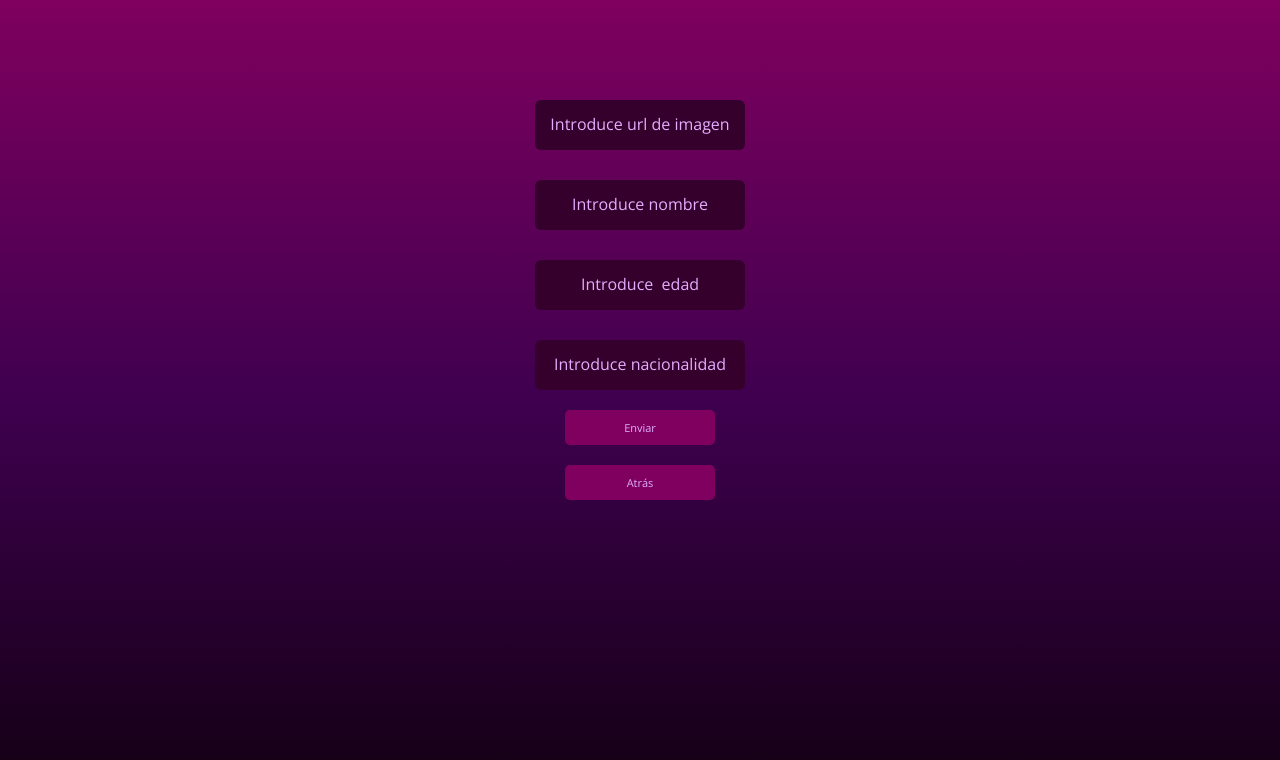
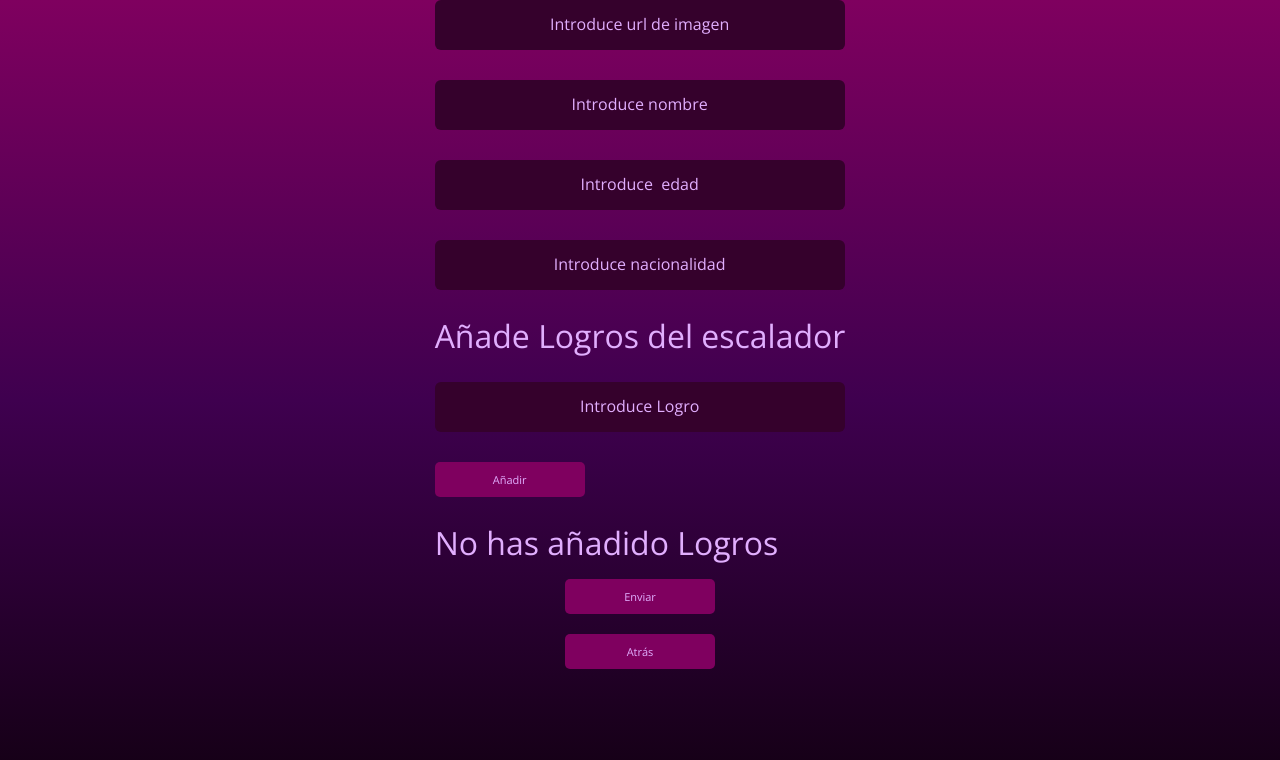
Before and after one commit to Katykaze/PROYECTO-EJEMPLO, a Vue app: page /formClimber in a window 1280 px wide. Shown: the top 760 px of the page. Built offline with nearby package versions, Linux system fonts and the light colour scheme.

Commit message:
add methods for achievments data and clean project

```diff
--- a/src/views/AddClimberView.vue
+++ b/src/views/AddClimberView.vue
@@ -5,6 +5,14 @@
       <CInput v-model:src="name" placeholder="Introduce nombre"></CInput>
       <CInput v-model:src="age" placeholder="Introduce  edad"></CInput>
       <CInput v-model:src="nationality" placeholder="Introduce nacionalidad"></CInput>
+      <p>Añade Logros del escalador</p>
+      <CInput v-model:src="achievement" placeholder="Introduce Logro"></CInput>
+      <CButton @click="addAchievement()">Añadir</CButton>
+      <p v-if="!achievements || achievements.length === 0">No has añadido Logros</p>
+      <ul v-else>
+        <li v-for="(achievement, index) in achievements" :key="index">{{ achievement }}</li>
+        <CButton @click="removeAchievement(index)">Eliminar</CButton>
+      </ul>
     </template>
     <template #button>
       <CButton @click="doSubmit()">Enviar</CButton>
@@ -25,35 +33,55 @@ export default {
     CInput,
     CButton
   },
-  data(){
-    return{
+  data() {
+    return {
       img: '',
       name: '',
       age: '',
       nationality: '',
-        climbers:[],
+      achievement:'',
+      achievements: [],
+      climbers: []
     }
   },
-  methods:{
-    async doSubmit(){
-        try{
+  methods: {
+    async doSubmit() {
+      try {
         const climber = {
-                img:this.img,
-                name:this.name,
-                age:this.age,
-                nationality:this.nationality,
-                achievements:[]
+          img: this.img,
+          name: this.name,
+          age: this.age,
+          nationality: this.nationality,
+          achievement: this.achievement,
+          achievements: this.achievements
         }
-            const useClimberStore= climbersStore();
-            this.climbers = await useClimberStore.addClimber(climber);
-
-        }catch(e){
+        const useClimberStore = climbersStore()
+        this.climbers = await useClimberStore.addClimber(climber)
+        //metodo que copia propiedades d eun objeto a otro
+        //con esto conseguimos copiar los datos iniciales al que hay actualmente
+        //solo funciona si coincide
+        //https://stackoverflow.com/questions/35604987/is-there-a-proper-way-of-resetting-a-components-initial-data-in-vuejs
+        Object.assign(this.$data, this.$options.data.apply(this))
+        // this.img=''
+        // this.name=''
+        // this.age=''
+        // this.nationality=''
+        // this.achievements=[]
+      } catch (e) {
         console.log(e)
       }
     },
-    goBack(){
+    goBack() {
       this.$router.go(-1)
-    }
+    },
+    addAchievement() {
+      this.achievements.push(this.achievement)
+      this.achievement = ''
+      console.log(this.achievements)
+    },
+    removeAchievement(index) {
+      this.achievements.splice(index, 1)
+    },
 
   }
 }
--- a/src/views/LoginView.vue
+++ b/src/views/LoginView.vue
@@ -48,7 +48,7 @@ export default {
   },
   computed: {
     publishedNamedPassword() {
-      return `Welcome ${this.username} Tu contraseña es ${this.password}`
+      return `Bienvenida ${this.username} Tu contraseña es ${this.password}`
     },
     showErrorMessage() {
       //me devuelve true si NO está vacío
```
Also changed, not shown: src/views/MainView.vue (+4 -10 lines). Lines whose indentation alone changed are shown as unchanged.
